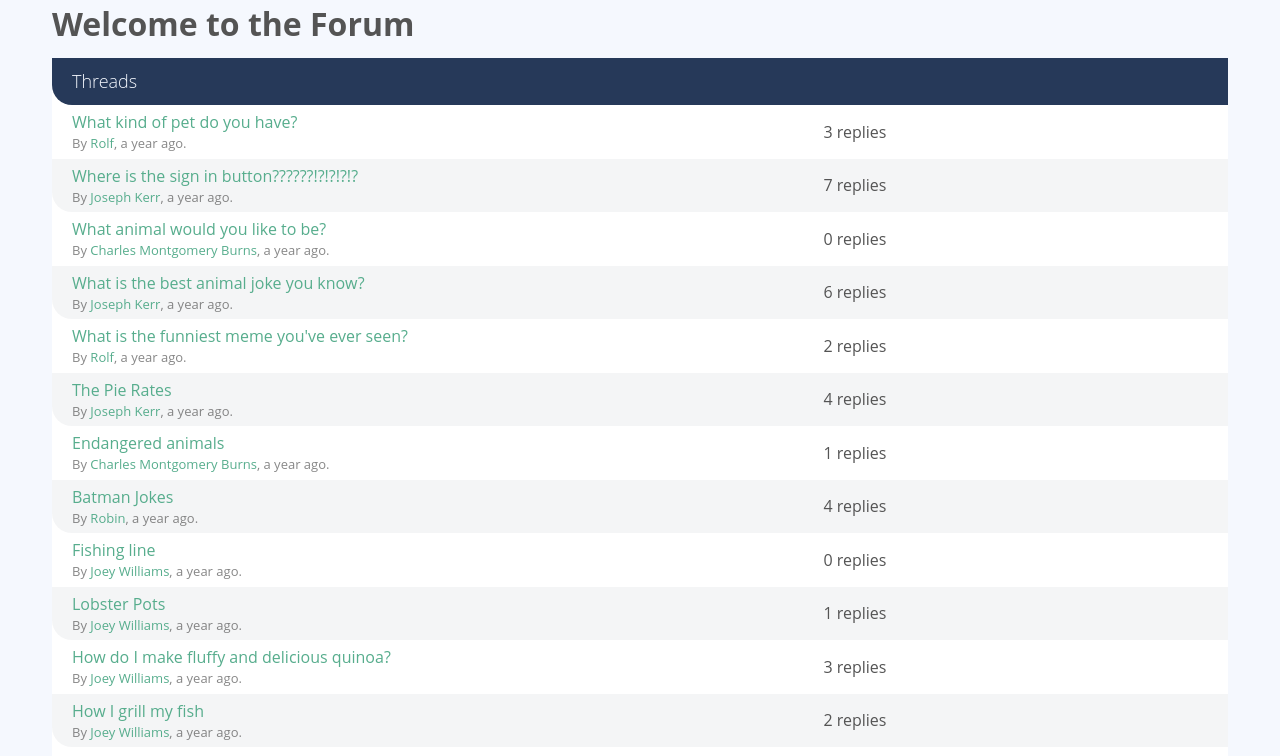
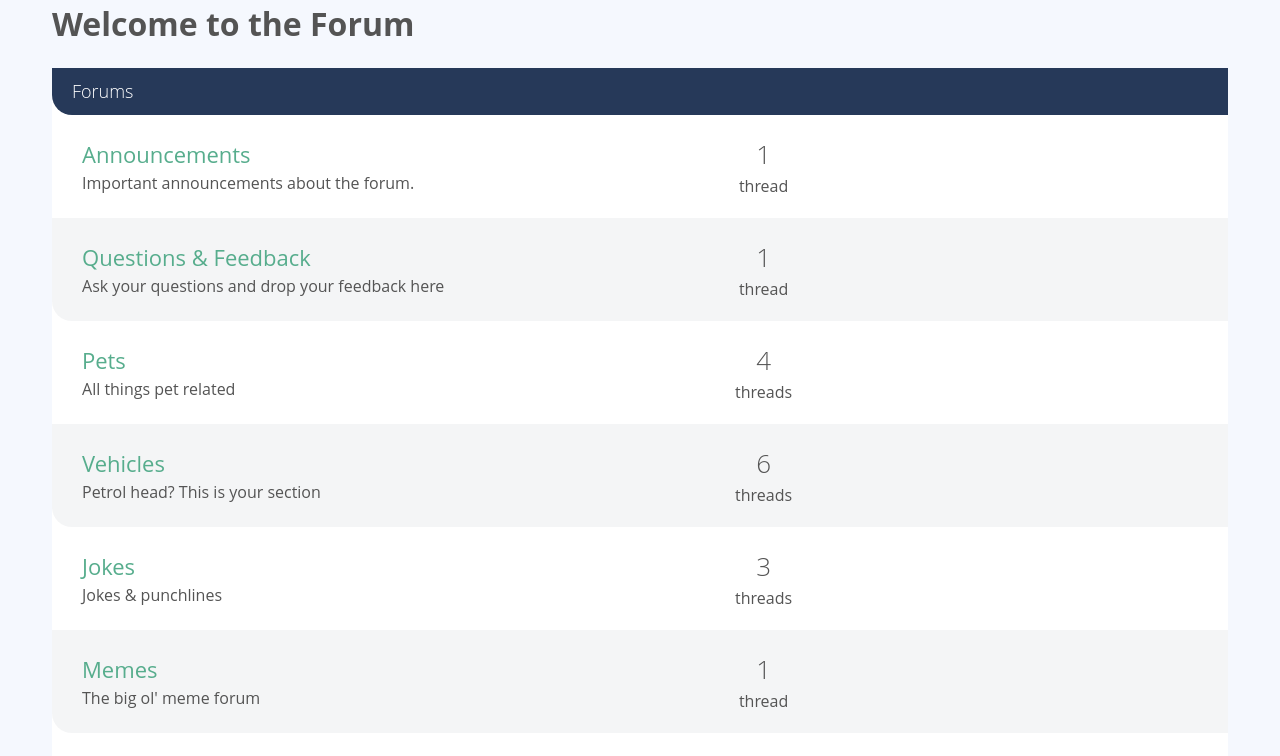
Before and after one commit to Kaplaugher/vueMasterClass, a Vue app: page / in a window 1280 px wide. Shown: the top 756 px of the page. Built offline with nearby package versions, Linux system fonts and the light colour scheme.

Commit message:
forum logic

```diff
--- /dev/null
+++ b/src/components/ForumList.vue
@@ -0,0 +1,24 @@
+<template>
+    <div class="forum-list">
+        <h2 class="list-title">
+            <a href="#">Forums</a>
+        </h2>
+        <ForumListItem v-for="forum in forums" :forum="forum" :key="forum['.key']" />
+    </div>
+</template>
+ <script>
+import ForumListItem from './ForumListItem';
+export default {
+  components: {
+    ForumListItem
+  },
+  props: {
+    forums: {
+      required: true,
+      type: Array
+    }
+  }
+};
+</script>
+ <style scoped>
+</style>
--- /dev/null
+++ b/src/components/ForumListItem.vue
@@ -0,0 +1,34 @@
+<template>
+    <div class="forum-listing">
+        <div class="forum-details">
+            <router-link class="text-xlarge" :to="{name: 'Forum', params: {id: forum['.key']}}">
+                {{forum.name}}
+            </router-link>
+            <p>{{forum.description}}</p>
+        </div>
+        <div class="threads-count">
+            <p class="count">{{threadsCount}}</p>
+            {{threadsCount === 1 ? 'thread' : 'threads'}}
+        </div>
+        <div class="last-thread">
+            <!-- TODO: implement later -->
+        </div>
+    </div>
+</template>
+ <script>
+export default {
+  props: {
+    forum: {
+      required: true,
+      type: Object
+    }
+  },
+  computed: {
+    threadsCount() {
+      return this.forum.threads ? Object.values(this.forum.threads).length : 0;
+    }
+  }
+};
+</script>
+ <style scoped>
+</style>
--- a/src/router.js
+++ b/src/router.js
@@ -3,6 +3,7 @@
 import Home from '@/views/Home.vue';
 import ThreadShow from '@/views/ThreadShow.vue';
 import PageNotFound from '@/views/PageNotFound.vue';
+import Forum from '@/views/PageForum.vue';
 
 Vue.use(Router);
 
@@ -14,6 +15,12 @@
       path: '/',
       name: 'home',
       component: Home
+    },
+    {
+      path: '/forum/:id',
+      name: 'Forum',
+      component: Forum,
+      props: true
     },
     {
       path: '/about',
--- a/src/views/Home.vue
+++ b/src/views/Home.vue
@@ -1,22 +1,22 @@
 <template>
   <div class="col-full">
     <h1>Welcome to the Forum</h1>
-    <ThreadList :threads="threads" />
+    <ForumList :forums="forums" />
   </div>
 
 </template>
 
 <script>
 import sourceData from '../data.json';
-import ThreadList from '@/components/ThreadList';
+import ForumList from '@/components/ForumList';
 
 export default {
   components: {
-    ThreadList
+    ForumList
   },
   data() {
     return {
-      threads: Object.values(sourceData.threads),
+      forums: Object.values(sourceData.forums),
       posts: sourceData.posts,
       users: sourceData.users
     };
--- /dev/null
+++ b/src/views/PageForum.vue
@@ -0,0 +1,46 @@
+<template>
+    <div class="forum-wrapper">
+        <div class="col-full push-top">
+            <div class="forum-header">
+                <div class="forum-details">
+                    <h1>{{forum.name}}</h1>
+                    <p class="text-lead">{{forum.description}}</p>
+                </div>
+                <a href="new-thread.html" class="btn-green btn-small">Start a thread</a>
+            </div>
+        </div>
+        <div class="col-full push-top">
+            <ThreadList :threads="threads" />
+        </div>
+    </div>
+</template>
+ <script>
+import ThreadList from '@/components/ThreadList';
+import sourceData from '@/data';
+export default {
+  components: {
+    ThreadList
+  },
+  props: {
+    id: {
+      required: true,
+      type: String
+    }
+  },
+  computed: {
+    forum() {
+      return sourceData.forums[this.id];
+    },
+    threads() {
+      return Object.values(sourceData.threads).filter(
+        thread => thread.forumId === this.id
+      );
+    }
+  }
+};
+</script>
+ <style scoped>
+.forum-wrapper {
+  width: 100%;
+}
+</style>
```
